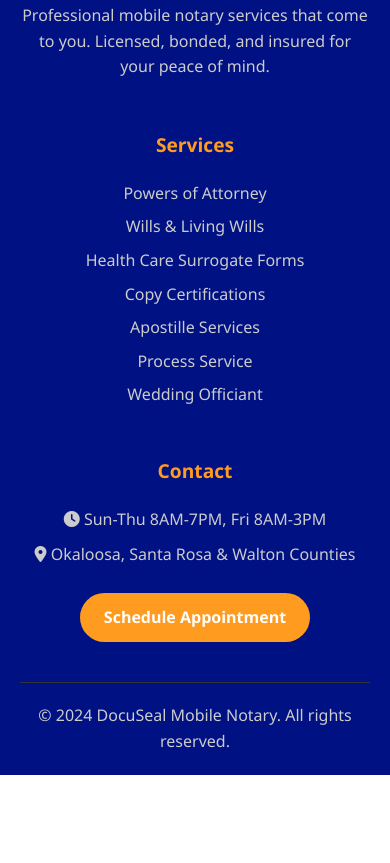
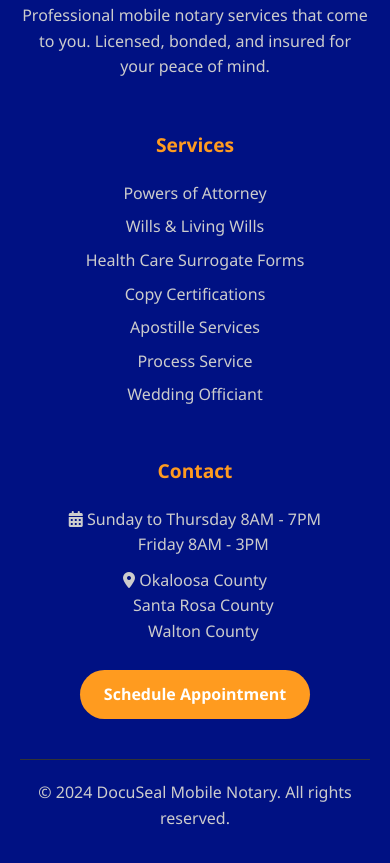
Before and after one commit to FantasticalEmbrace/docuseal-mobile-notary, a plain HTML site: page docuseal-mobile-notary.html in a window 390 px wide. Shown: the part 10778-11641 px from the top of the page. Before the commit the page ends 11553 px from the top, so only its background shows below. Drawn offline with Linux system fonts and the light colour scheme.

Commit message:
Update docuseal-mobile-notary.html

```diff
--- a/docuseal-mobile-notary.html
+++ b/docuseal-mobile-notary.html
@@ -472,11 +472,10 @@
                 </div>
                 <div class="footer-section">
                     <h3>Contact</h3>
-                    <p><i class="fas fa-clock"></i> Sun-Thu 8AM-7PM, Fri 8AM-3PM</p>
-                    <p><i class="fas fa-map-marker-alt"></i> Okaloosa, Santa Rosa & Walton Counties</p>
+                  <p><i class="fas fa-calendar-alt"></i> Sunday to Thursday 8AM - 7PM <br> &nbsp;&nbsp;&nbsp;&nbsp;Friday 8AM - 3PM</p>
+                    <p><i class="fas fa-map-marker-alt"></i> Okaloosa County<br>&nbsp;&nbsp;&nbsp;&nbsp;Santa Rosa County <br> &nbsp;&nbsp;&nbsp;&nbsp;Walton County</p>
                     <a href="https://calendly.com/donald-docusealmobilenotary/new-meeting" class="footer-schedule-btn" target="_blank">Schedule Appointment</a>
                 </div>
-            </div>
             <div class="footer-bottom">
                 <p>&copy; 2024 DocuSeal Mobile Notary. All rights reserved.</p>
             </div>
```
